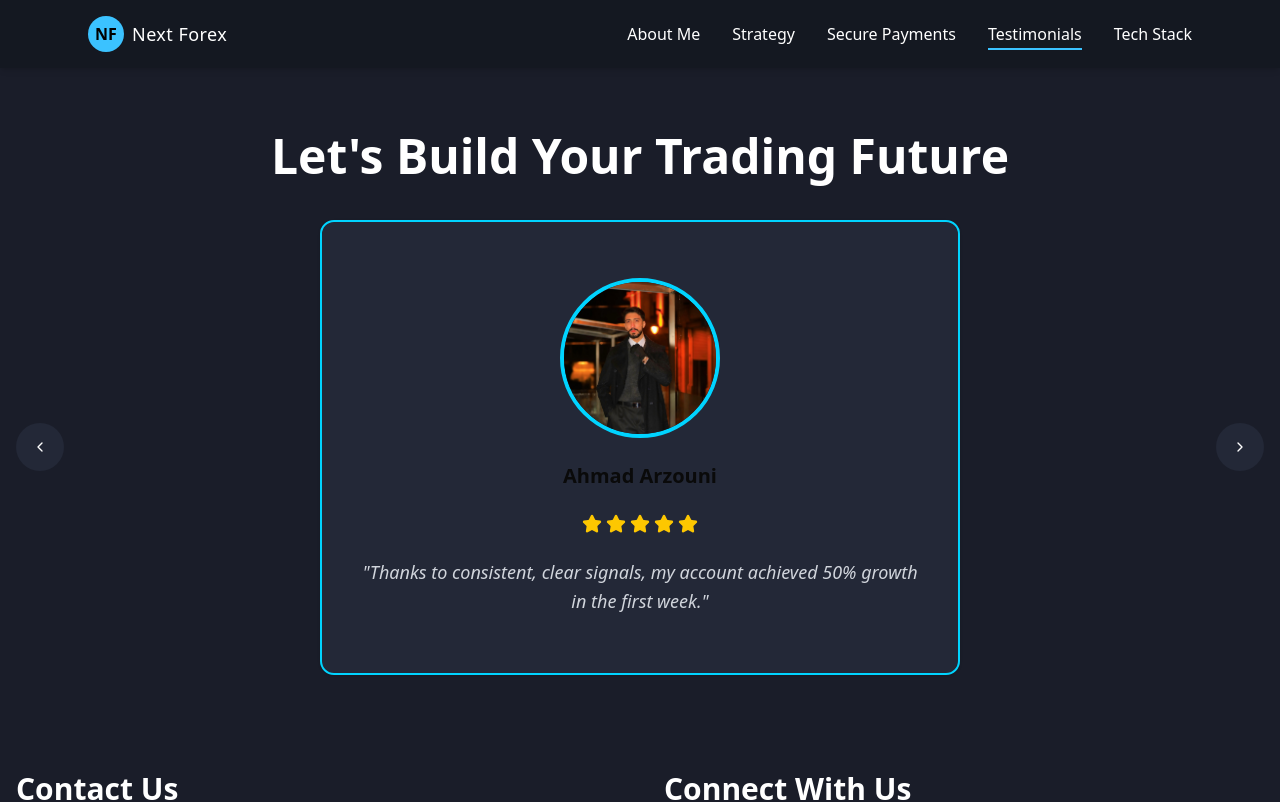
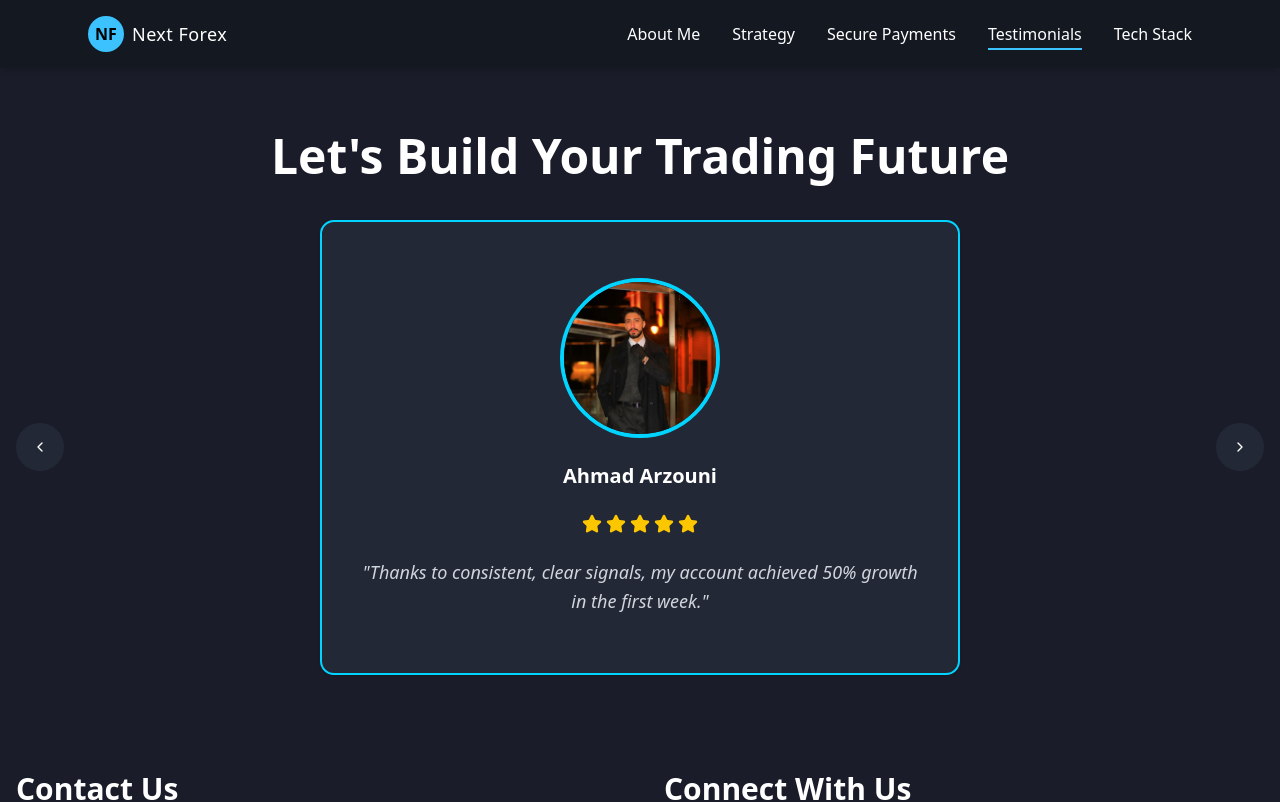
Before and after one commit to Hussen-ghadban/forex, a React (Vite) app: page /testimonials in a window 1280 px wide. Shown: the top 802 px of the page. Built offline with nearby package versions, Linux system fonts and the light colour scheme.

Commit message:
fix color

```diff
--- a/src/pages/ContactTestimonials.tsx
+++ b/src/pages/ContactTestimonials.tsx
@@ -159,7 +159,7 @@ export default function ContactTestimonials() {
                         />
                       </div>
 
-                      <h3 className="text-xl font-semibold">{testimonials[currentSlide].name}</h3>
+                      <h3 className="text-xl  text-white font-semibold">{testimonials[currentSlide].name}</h3>
 
                       <div className="flex gap-1">
                         {[...Array(testimonials[currentSlide].rating)].map((_, i) => (
```
